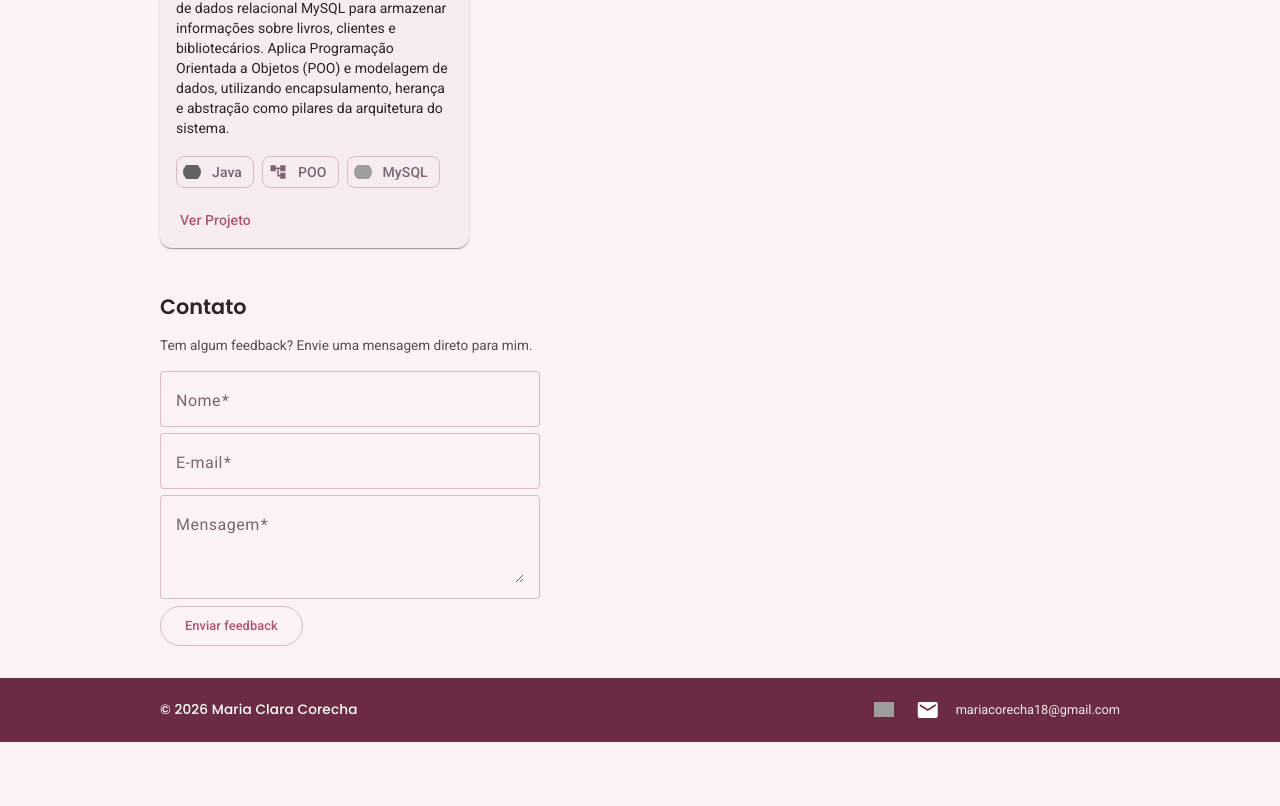
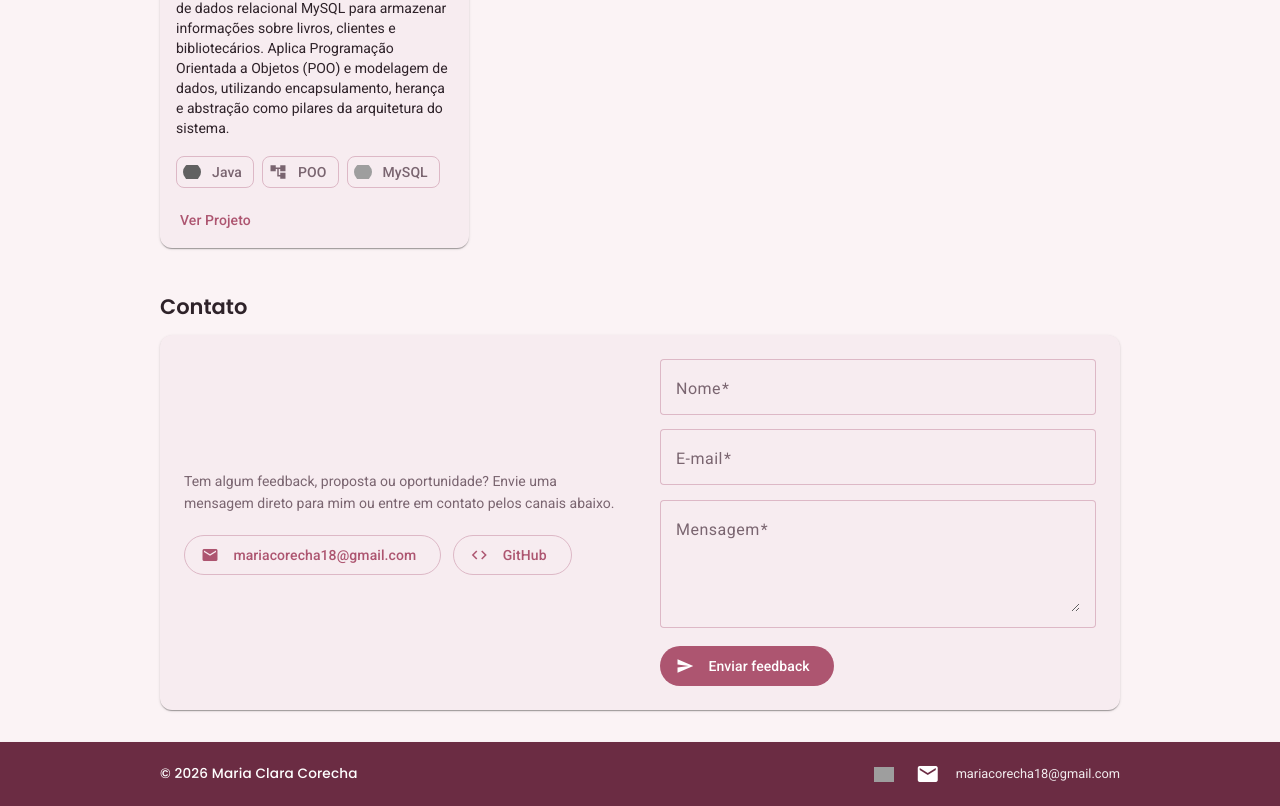
Before and after one commit to MariaClaraCorecha/portfolio, an Angular app: page / in a window 1280 px wide. Shown: the part 2884-3690 px from the top of the page. Before the commit the page ends 3626 px from the top, so only its background shows below. Built offline with nearby package versions, Linux system fonts and the light colour scheme; grey boxes are pictures that could not be loaded.

Commit message:
feat: enhance feedback section with improved layout, styling, and direct contact options

```diff
--- a/src/app/feedback/feedback.html
+++ b/src/app/feedback/feedback.html
@@ -1,5 +1,23 @@
-<h2 class="feedback-title">Contato</h2>
-<p class="feedback-hint">Tem algum feedback? Envie uma mensagem direto para mim.</p>
+<h2>Contato</h2>
+
+<mat-card class="feedback-card">
+  <div class="feedback-layout">
+    <div class="feedback-info">
+      <p class="feedback-hint">
+        Tem algum feedback, proposta ou oportunidade? Envie uma mensagem direto para mim
+        ou entre em contato pelos canais abaixo.
+      </p>
+      <div class="direct-contact">
+        <a mat-stroked-button color="primary" [href]="'mailto:' + email">
+          <mat-icon>mail</mat-icon>
+          {{ email }}
+        </a>
+        <a mat-stroked-button color="primary" [href]="githubUrl" target="_blank" rel="noopener">
+          <mat-icon>code</mat-icon>
+          GitHub
+        </a>
+      </div>
+    </div>
 
     <form class="feedback-form" [formGroup]="form" (ngSubmit)="submit()">
       <mat-form-field appearance="outline" subscriptSizing="dynamic">
@@ -23,13 +41,16 @@
 
       <mat-form-field appearance="outline" subscriptSizing="dynamic">
         <mat-label>Mensagem</mat-label>
-    <textarea matInput formControlName="message" rows="3" required></textarea>
+        <textarea matInput formControlName="message" rows="4" required></textarea>
         @if (form.controls.message.invalid && form.controls.message.touched) {
           <mat-error>Escreva uma mensagem.</mat-error>
         }
       </mat-form-field>
 
-  <button mat-stroked-button color="primary" type="submit" class="submit-button">
+      <button mat-flat-button color="primary" type="submit" class="submit-button">
+        <mat-icon>send</mat-icon>
         Enviar feedback
       </button>
     </form>
+  </div>
+</mat-card>
--- a/src/app/feedback/feedback.scss
+++ b/src/app/feedback/feedback.scss
@@ -1,23 +1,58 @@
-.feedback-title {
-  font-size: 1.3rem;
-  text-shadow: none;
+.feedback-card {
+  padding: 0.5rem;
+}
+
+.feedback-layout {
+  display: flex;
+  gap: 2.5rem;
+  padding: 1rem;
+}
+
+.feedback-info {
+  flex: 1;
+  min-width: 0;
+  display: flex;
+  flex-direction: column;
+  justify-content: center;
 }
 
 .feedback-hint {
-  margin: 0 0 1rem;
-  font-size: 0.85rem;
-  opacity: 0.8;
+  margin: 0 0 1.25rem;
+  line-height: 1.6;
+  color: var(--mat-sys-on-surface-variant);
+}
+
+.direct-contact {
+  display: flex;
+  flex-wrap: wrap;
+  gap: 0.75rem;
+
+  a {
+    display: inline-flex;
+    align-items: center;
+    gap: 0.4rem;
+  }
 }
 
 .feedback-form {
+  flex: 1;
+  min-width: 0;
   display: flex;
   flex-direction: column;
-  gap: 0.4rem;
-  max-width: 380px;
-  font-size: 0.9rem;
+  gap: 0.9rem;
 }
 
 .submit-button {
   align-self: flex-start;
-  font-size: 0.8rem;
+  display: inline-flex;
+  align-items: center;
+  gap: 0.4rem;
+  margin-top: 0.25rem;
 }
+
+@media (max-width: 767px) {
+  .feedback-layout {
+    flex-direction: column;
+    gap: 1.5rem;
+  }
+}
--- a/src/app/feedback/feedback.ts
+++ b/src/app/feedback/feedback.ts
@@ -1,7 +1,9 @@
 import { Component, inject } from '@angular/core';
 import { FormBuilder, ReactiveFormsModule, Validators } from '@angular/forms';
 import { MatButtonModule } from '@angular/material/button';
+import { MatCardModule } from '@angular/material/card';
 import { MatFormFieldModule } from '@angular/material/form-field';
+import { MatIconModule } from '@angular/material/icon';
 import { MatInputModule } from '@angular/material/input';
 import { MatSnackBar, MatSnackBarModule } from '@angular/material/snack-bar';
 
@@ -12,7 +14,9 @@ const FEEDBACK_EMAIL = 'mariacorecha18@gmail.com';
   imports: [
     ReactiveFormsModule,
     MatButtonModule,
+    MatCardModule,
     MatFormFieldModule,
+    MatIconModule,
     MatInputModule,
     MatSnackBarModule,
   ],
@@ -22,6 +26,9 @@ const FEEDBACK_EMAIL = 'mariacorecha18@gmail.com';
 export class Feedback {
   private readonly formBuilder = inject(FormBuilder);
   private readonly snackBar = inject(MatSnackBar);
+
+  readonly email = FEEDBACK_EMAIL;
+  readonly githubUrl = 'https://github.com/MariaClaraCorecha';
 
   readonly form = this.formBuilder.nonNullable.group({
     name: ['', Validators.required],
--- a/src/app/projects/projects.scss
+++ b/src/app/projects/projects.scss
@@ -1,9 +1,8 @@
-// Professional accent palette to visually separate the project categories:
-// a cool blue for client-side work, a deep teal for server-side work. Kept
-// distinct from the site's pastel-purple brand color so the grouping reads
-// clearly at a glance.
-$frontend-accent: #3b5bdb;
-$backend-accent: #12836f;
+// Category accents, defined centrally in styles.scss as part of the
+// portfolio's palette (--accent-gold / --accent-terracotta) so they stay
+// in the same warm, rosé family as the primary brand color.
+$frontend-accent: var(--accent-gold);
+$backend-accent: var(--accent-terracotta);
 
 .project-category {
   margin-bottom: 2rem;
--- a/src/styles.scss
+++ b/src/styles.scss
@@ -77,6 +77,13 @@ html {
 
   --mat-sys-outline: #{$outline};
   --mat-sys-outline-variant: #{$outline-variant};
+
+  // Extra accent colors for grouping content by category (the Frontend/
+  // Backend split in the Projects section). Kept in the same warm, rosé
+  // family as the primary/tertiary brand colors above so the grouping
+  // stands out without clashing with the rest of the palette.
+  --accent-gold: #9c6b2e;
+  --accent-terracotta: #a6543b;
 }
 
 body {
```
Lines whose indentation alone changed are shown as unchanged.
